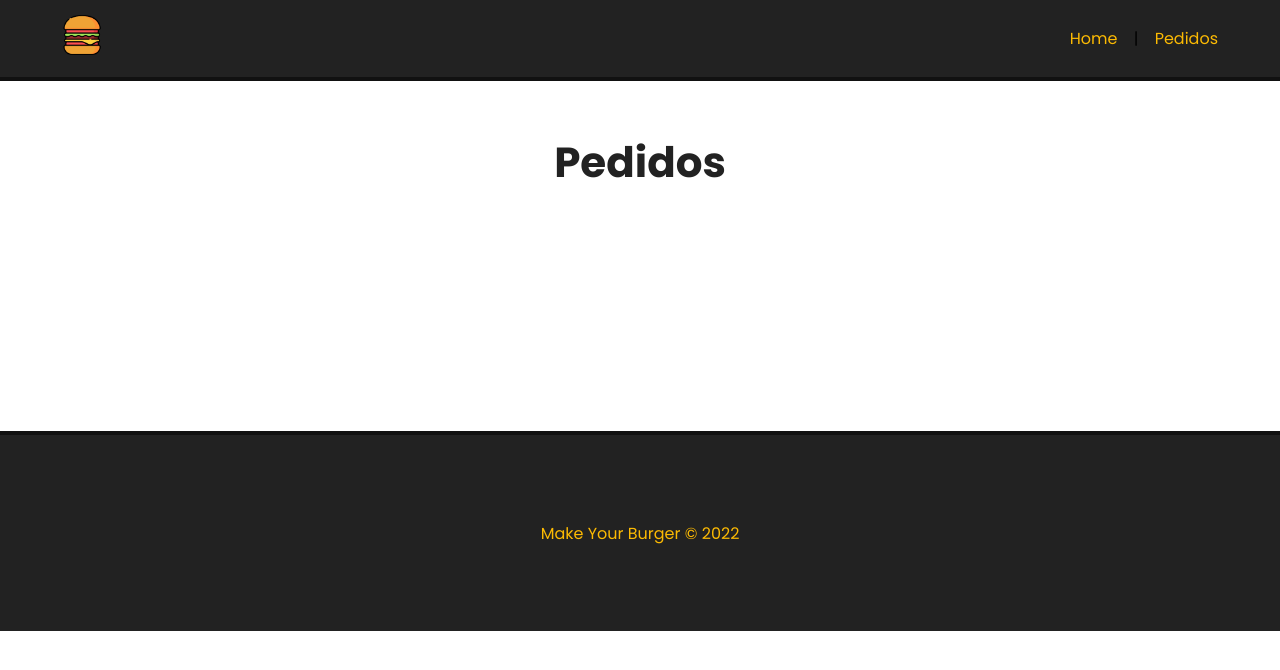
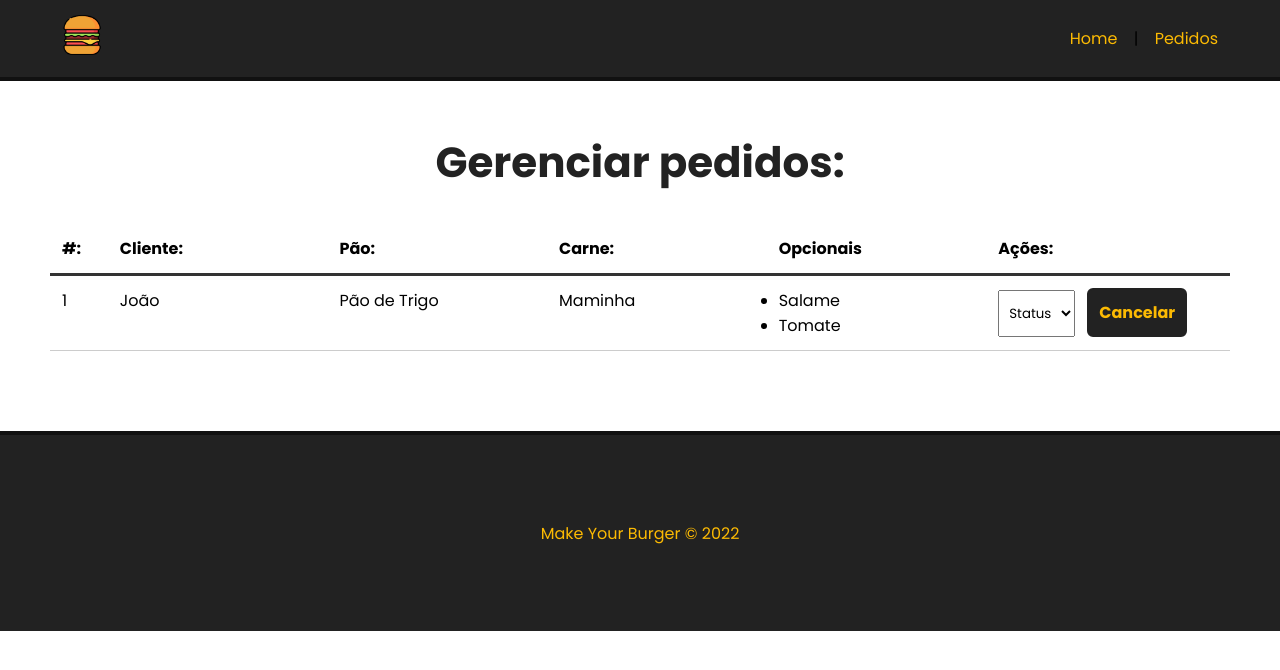
Before and after one commit to joaopariz/make-your-burger, a Vue app: page /pedidos in a window 1280 px wide. Shown: the top 670 px of the page. Built offline with nearby package versions, Linux system fonts and the light colour scheme.

Commit message:
feat-dashboard-pedidos

```diff
--- /dev/null
+++ b/src/components/Dashboard.vue
@@ -0,0 +1,99 @@
+<template>
+  <div class="burger-table">
+    <div>
+      <div class="burger-table-heading">
+        <div class="order-id">#:</div>
+        <div>Cliente:</div>
+        <div>Pão:</div>
+        <div>Carne:</div>
+        <div>Opcionais</div>
+        <div>Ações:</div>
+      </div>
+      <div class="burger-table-rows">
+        <div class="burger-table-row">
+          <div class="order-number">1</div>
+          <div>João</div>
+          <div>Pão de Trigo</div>
+          <div>Maminha</div>
+          <div>
+            <ul>
+              <li>Salame</li>
+              <li>Tomate</li>
+            </ul>
+          </div>
+          <div>
+            <select name="status" class="status">
+              <option value="" disabled selected>Status</option>
+            </select>
+            <button class="delete-btn">Cancelar</button>
+          </div>
+        </div>
+      </div>
+    </div>
+  </div>
+</template>
+
+<script>
+export default {
+  name: "Dashboard",
+};
+</script>
+
+<style scoped>
+.burger-table {
+  max-width: 1200px;
+  margin: 0 auto;
+}
+
+.burger-table-heading,
+.burger-table-rows,
+.burger-table-row {
+  display: flex;
+  flex-wrap: wrap;
+}
+
+.burger-table-heading {
+  font-weight: bold;
+  padding: 12px;
+  border-bottom: 3px solid #333;
+}
+
+.burger-table-heading div,
+.burger-table-row div {
+  width: 19%;
+}
+
+.burger-table-row {
+  width: 100%;
+  padding: 12px;
+  border-bottom: 1px solid #ccc;
+}
+
+.burger-table-heading .order-id,
+.burger-table-row .order-number {
+  width: 5%;
+}
+
+select {
+  padding: 12px 6px;
+  margin-right: 12px;
+}
+
+.delete-btn {
+  background: #222;
+  color: #fcba03;
+  font-weight: bold;
+  border: 2px solid #222;
+  padding: 10px;
+  font-size: 16px;
+  cursor: pointer;
+  transition: 0.5s;
+  border-radius: 6px;
+  margin: 0 auto;
+}
+
+.delete-btn:hover {
+  background: transparent;
+  color: #222;
+}
+</style>
--- a/src/views/PedidosView.vue
+++ b/src/views/PedidosView.vue
@@ -1,5 +1,19 @@
 <template>
   <div class="main-container">
-    <h1>Pedidos</h1>
+    <h1>Gerenciar pedidos:</h1>
+    <Dashboard />
   </div>
 </template>
+
+<script>
+import Dashboard from "@/components/Dashboard.vue";
+
+export default {
+  name: "PedidosView",
+  components: {
+    Dashboard,
+  },
+};
+</script>
+
+<style scoped></style>
```
